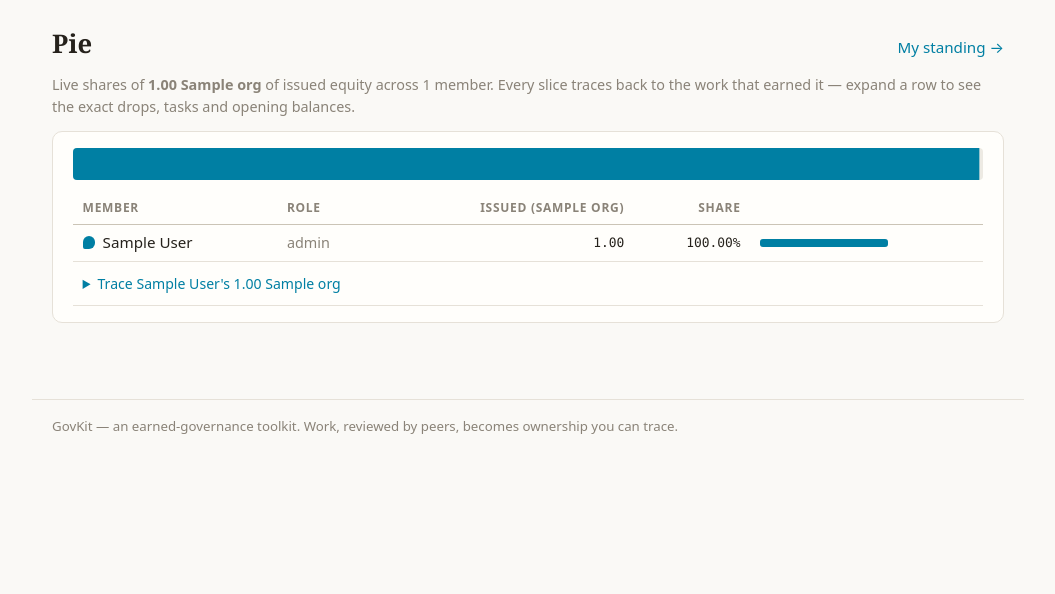
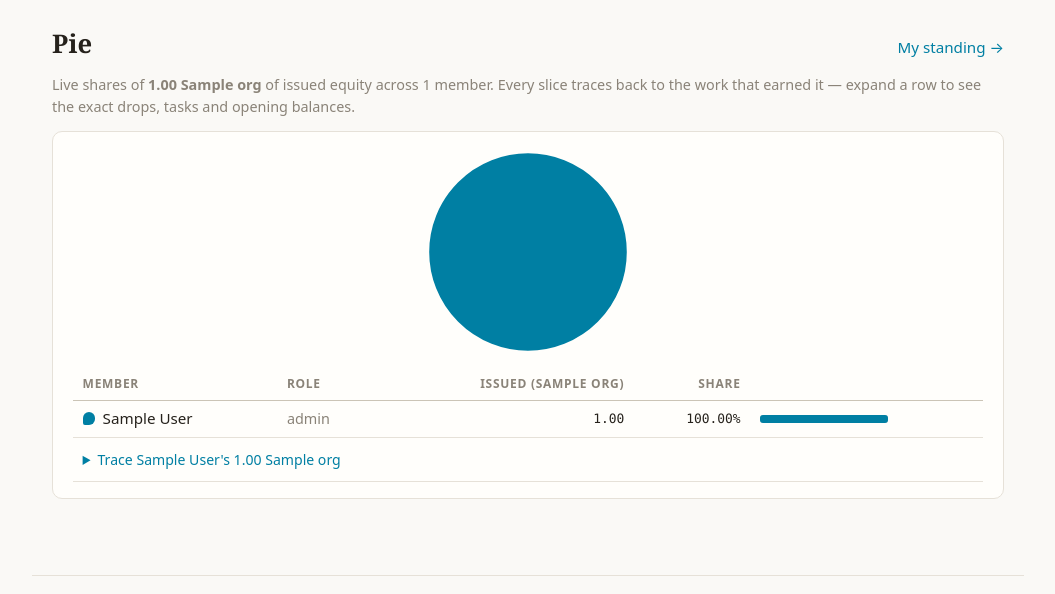
Before and after one commit to Cooperation-org/govkit, a Django app: a page that uses apps/pie/templates/pie/index.html in a window 1280 px wide. Shown: the part 52-646 px from the top of the page, without its empty margins (112-1167 px from the left). Run offline with Django 5.2, Linux system fonts and the light colour scheme; a user stored in the database is signed in; tables that the repository leaves empty hold one stand-in row (values such as "Sample post"); parts of the project's set-up code (start-up, migrations or seed data) failed here and were passed over.

Commit message:
pie: the pie is a pie — circular SVG wedges replace the stacked bar (Golda)

```diff
--- a/apps/pie/templates/pie/index.html
+++ b/apps/pie/templates/pie/index.html
@@ -1,7 +1,7 @@
 {% extends "base.html" %}
 {% block title %}{{ page_title }} — {{ current_org.display_name }}{% endblock %}
 {% block content %}
-  {# 14 · THE PIE IS A CANOPY — stacked bar + ledger, every row traceable (pattern 8). #}
+  {# 14 · THE PIE IS A PIE — circular chart + ledger, every row traceable (pattern 8). #}
   <div class="gk-pagehead">
     <h1>{{ page_title }}</h1>
     <a href="{% url 'pie:standing' org_slug=current_org.slug %}">My standing &rarr;</a>
@@ -15,13 +15,18 @@
 
   {% if pie.total > 0 %}
     <div class="gk-card">
-      <svg class="gk-bar-svg" viewBox="0 0 100 10" preserveAspectRatio="none"
-           role="img" aria-label="Stacked bar of member shares">
+      <svg class="gk-pie-svg" viewBox="0 0 100 100"
+           role="img" aria-label="Pie chart of member shares">
         {% for seg in segments %}
-          <rect class="gk-cat-{{ seg.cat }}" x="{{ seg.x }}" y="0"
-                width="{{ seg.width }}" height="10">
-            <title>{{ seg.label }}: {{ seg.share_pct }}%</title>
-          </rect>
+          {% if seg.is_full_circle %}
+            <circle class="gk-cat-{{ seg.cat }}" cx="50" cy="50" r="48">
+              <title>{{ seg.label }}: {{ seg.share_pct }}%</title>
+            </circle>
+          {% else %}
+            <path class="gk-cat-{{ seg.cat }}" d="{{ seg.path }}">
+              <title>{{ seg.label }}: {{ seg.share_pct }}%</title>
+            </path>
+          {% endif %}
         {% endfor %}
       </svg>
 
--- a/apps/pie/views.py
+++ b/apps/pie/views.py
@@ -6,7 +6,7 @@ request.org / request.membership are populated by OrgContextMiddleware (every ro
 is under /o/<org_slug>/), which also enforces membership.
 """
 
-from decimal import Decimal
+import math
 
 from django.contrib.auth.decorators import login_required
 from django.http import Http404
@@ -20,41 +20,51 @@ from .services import compute_personal_standing, compute_pie
 # identity (color is never the only signal).
 N_LEAF_COLORS = 6
 
-# Visual-only gap between adjacent bar segments (in share-percent units of the 0–100
-# viewBox), per the mark spec: fills never touch. Applied to the drawn width only, so
-# offsets still line up with the real numbers in the ledger below.
-SEGMENT_GAP = Decimal("0.4")
+# Pie geometry in the 0–100 viewBox. Wedges start at 12 o'clock and run clockwise, the
+# order of the ledger below.
+PIE_CX = 50.0
+PIE_CY = 50.0
+PIE_R = 48.0
 
 
 def _cat_for(index):
     return index % N_LEAF_COLORS
 
 
+def _pie_point(angle_deg):
+    rad = math.radians(angle_deg - 90.0)  # 0° = 12 o'clock
+    return (PIE_CX + PIE_R * math.cos(rad), PIE_CY + PIE_R * math.sin(rad))
+
+
 def _svg_segments(pie):
     """
-    Turn the pie into a list of stacked-bar segments (percent offset + drawn width +
-    leaf-class index).
-
-    Offsets use share_pct directly, so segments line up with the numbers shown in the
-    table; drawn widths give up a hair of space to the gap (never below a visible
-    minimum). Members with a zero share are dropped from the bar (nothing to draw).
+    Turn the pie into circular wedges (SVG path data + leaf-class index), one per
+    member with a positive share. A lone ~100% slice gets is_full_circle instead of a
+    path (a wedge whose two edges coincide would not render).
     """
     segments = []
-    offset = Decimal("0")
+    angle = 0.0
     for i, s in enumerate(pie.slices):
         if s.share_pct <= 0:
             continue
-        drawn = max(s.share_pct - SEGMENT_GAP, Decimal("0.3"))
-        segments.append(
-            {
-                "label": s.member_label,
-                "x": offset,
-                "width": drawn,
-                "cat": _cat_for(i),
-                "share_pct": s.share_pct,
-            }
-        )
-        offset += s.share_pct
+        sweep = float(s.share_pct) * 3.6
+        seg = {
+            "label": s.member_label,
+            "cat": _cat_for(i),
+            "share_pct": s.share_pct,
+            "is_full_circle": sweep >= 359.99,
+            "path": "",
+        }
+        if not seg["is_full_circle"]:
+            x1, y1 = _pie_point(angle)
+            x2, y2 = _pie_point(angle + sweep)
+            large = 1 if sweep > 180.0 else 0
+            seg["path"] = (
+                f"M {PIE_CX:.3f} {PIE_CY:.3f} L {x1:.3f} {y1:.3f} "
+                f"A {PIE_R:.3f} {PIE_R:.3f} 0 {large} 1 {x2:.3f} {y2:.3f} Z"
+            )
+        segments.append(seg)
+        angle += sweep
     return segments
 
 
--- a/static/govkit.css
+++ b/static/govkit.css
@@ -386,13 +386,26 @@ th.gk-num, th.num { font-family: var(--gk-font-body); font-size: 0.75rem; }
   vertical-align: middle;
 }
 
-/* SVG marks (the pie's stacked bar) take the leaf color as fill */
-rect.gk-cat-0 { fill: var(--gk-cat-0); }
-rect.gk-cat-1 { fill: var(--gk-cat-1); }
-rect.gk-cat-2 { fill: var(--gk-cat-2); }
-rect.gk-cat-3 { fill: var(--gk-cat-3); }
-rect.gk-cat-4 { fill: var(--gk-cat-4); }
-rect.gk-cat-5 { fill: var(--gk-cat-5); }
+/* SVG marks (pie wedges) take the leaf color as fill */
+rect.gk-cat-0, path.gk-cat-0, circle.gk-cat-0 { fill: var(--gk-cat-0); }
+rect.gk-cat-1, path.gk-cat-1, circle.gk-cat-1 { fill: var(--gk-cat-1); }
+rect.gk-cat-2, path.gk-cat-2, circle.gk-cat-2 { fill: var(--gk-cat-2); }
+rect.gk-cat-3, path.gk-cat-3, circle.gk-cat-3 { fill: var(--gk-cat-3); }
+rect.gk-cat-4, path.gk-cat-4, circle.gk-cat-4 { fill: var(--gk-cat-4); }
+rect.gk-cat-5, path.gk-cat-5, circle.gk-cat-5 { fill: var(--gk-cat-5); }
+
+/* the pie is a pie — round chart, quiet gaps between wedges */
+.gk-pie-svg {
+  width: 13rem;
+  max-width: 60vw;
+  margin: 0.75rem auto;
+  display: block;
+}
+.gk-pie-svg path, .gk-pie-svg circle {
+  stroke: var(--gk-surface);
+  stroke-width: 1;
+  stroke-linejoin: round;
+}
 
 /* ---- bars (14 THE PIE IS A CANOPY · 15 TWO TALLIES, SAME RULER) ---------- */
 
```
